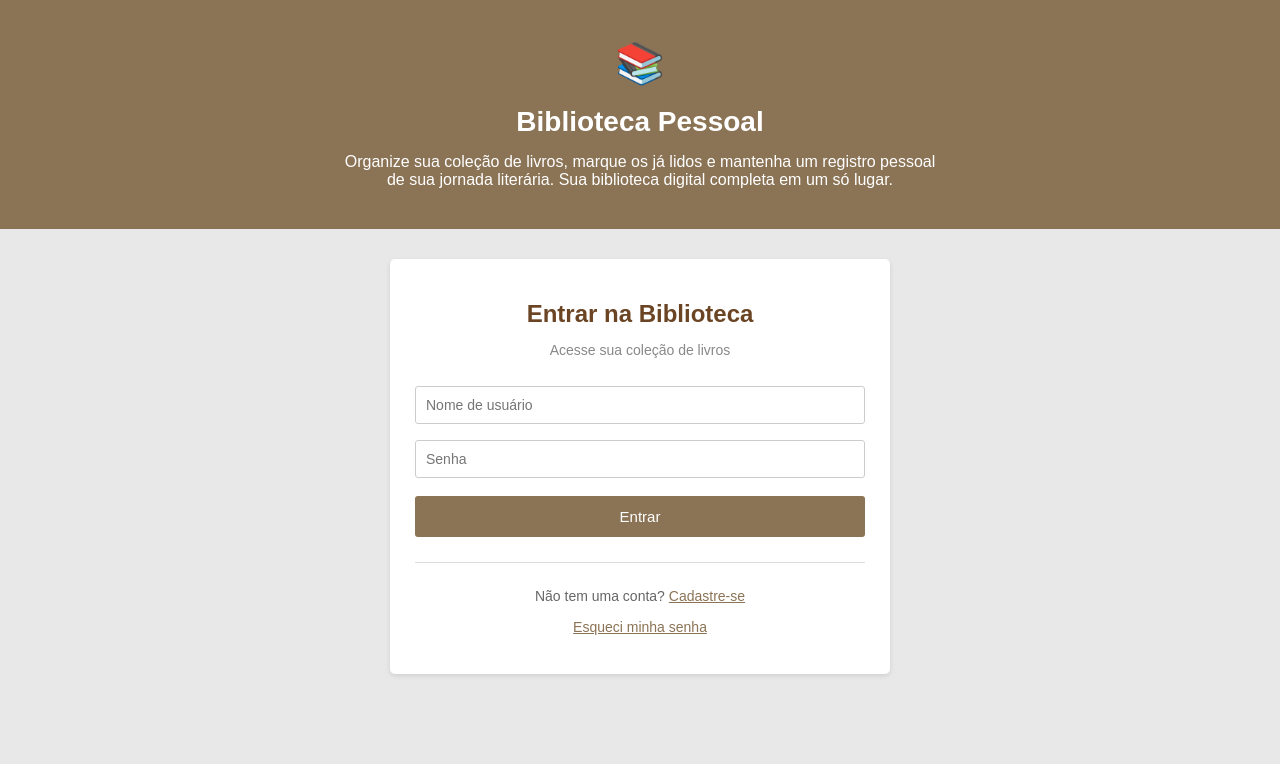
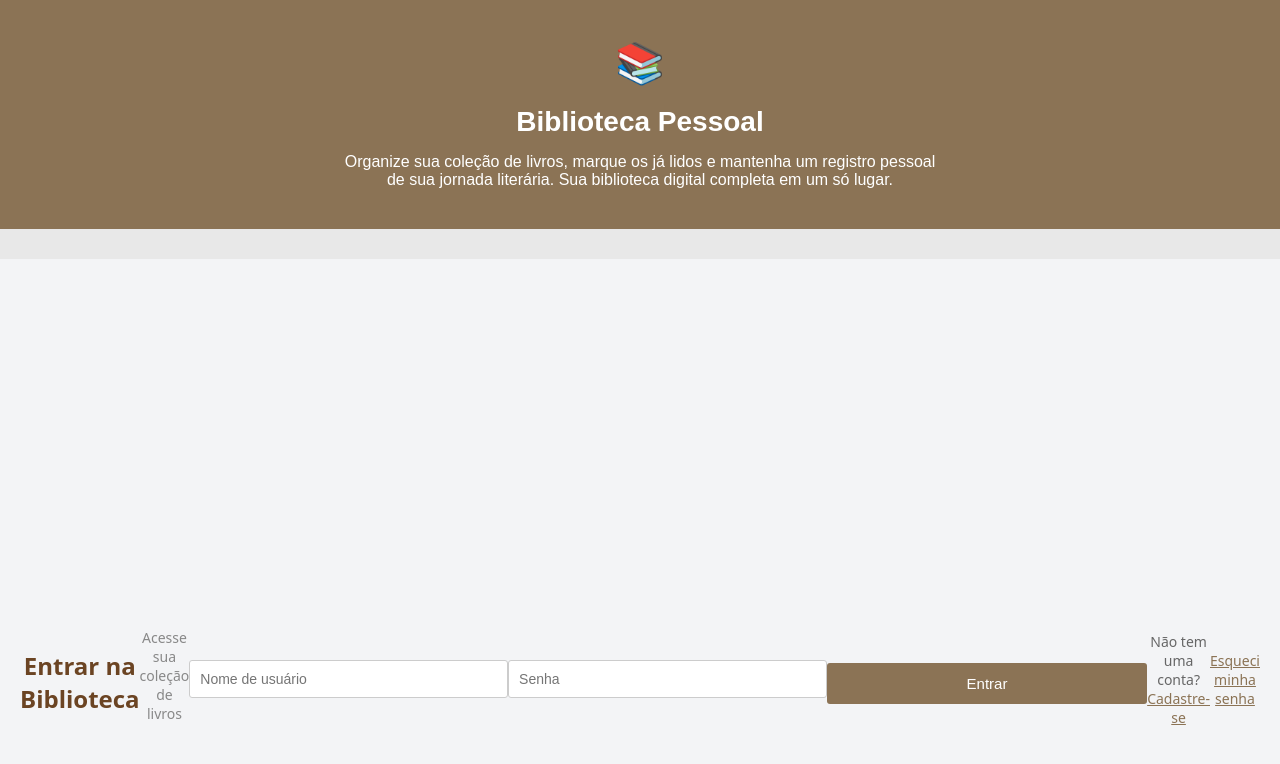
Before and after one commit to NerissonSilva/Projeto-Front-Back, a Next.js app: page /login in a window 1280 px wide. Shown: the top 764 px of the page. Built offline with nearby package versions, Linux system fonts and the light colour scheme; no server answers.

Commit message:
Update page.jsx

```diff
--- a/app/login/page.jsx
+++ b/app/login/page.jsx
@@ -38,7 +38,7 @@ export default function Login() {
         </p>
       </div>
 
-      <div className="container">
+      <div className={styles.container}>
         <h1>Entrar na Biblioteca</h1>
         <p className="subtitle">Acesse sua coleção de livros</p>
 
```
